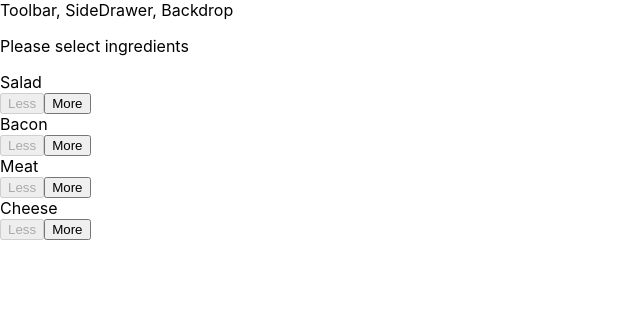
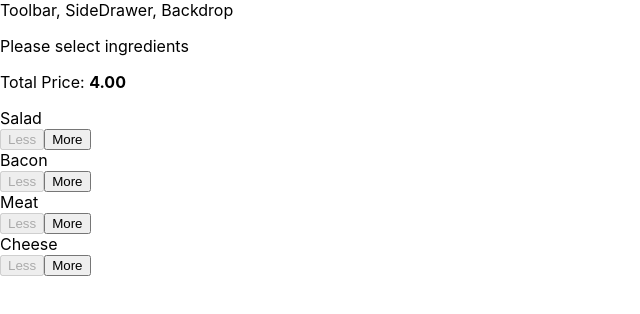
Before and after one commit to dchuvardynskyi/burger-builder-react-front, a React app: page / in a window 1280 px wide. Shown: the top 314 px of the page, without its empty margins (0-640 px from the left). Built offline with nearby package versions, Linux system fonts and the light colour scheme.

Commit message:
update Build Controls component: add total price

```diff
--- a/src/components/Burger/BuildControls/BuildControls.js
+++ b/src/components/Burger/BuildControls/BuildControls.js
@@ -25,6 +25,7 @@ const buildControls = (props) => {
 
     return (
         <div className={classes.BuildControls}>
+            <p>Total Price: <strong>{props.totalPrice.toFixed(2)}</strong></p>
             {buildControlsElement}
         </div>
     )
--- a/src/containers/BurgerBuilder/BurgerBuilder.js
+++ b/src/containers/BurgerBuilder/BurgerBuilder.js
@@ -74,7 +74,7 @@ class BurgerBuilder extends Component {
                     disableInfo={this.disableInfo()}
                     ingredientAdd={this.addIngredientHandler}
                     ingredientRemove={this.removeIngredientHandler}
-                    totalPrice={this.totalPrice}
+                    totalPrice={this.state.totalPrice}
                 />
             </Aux>
         );
```
